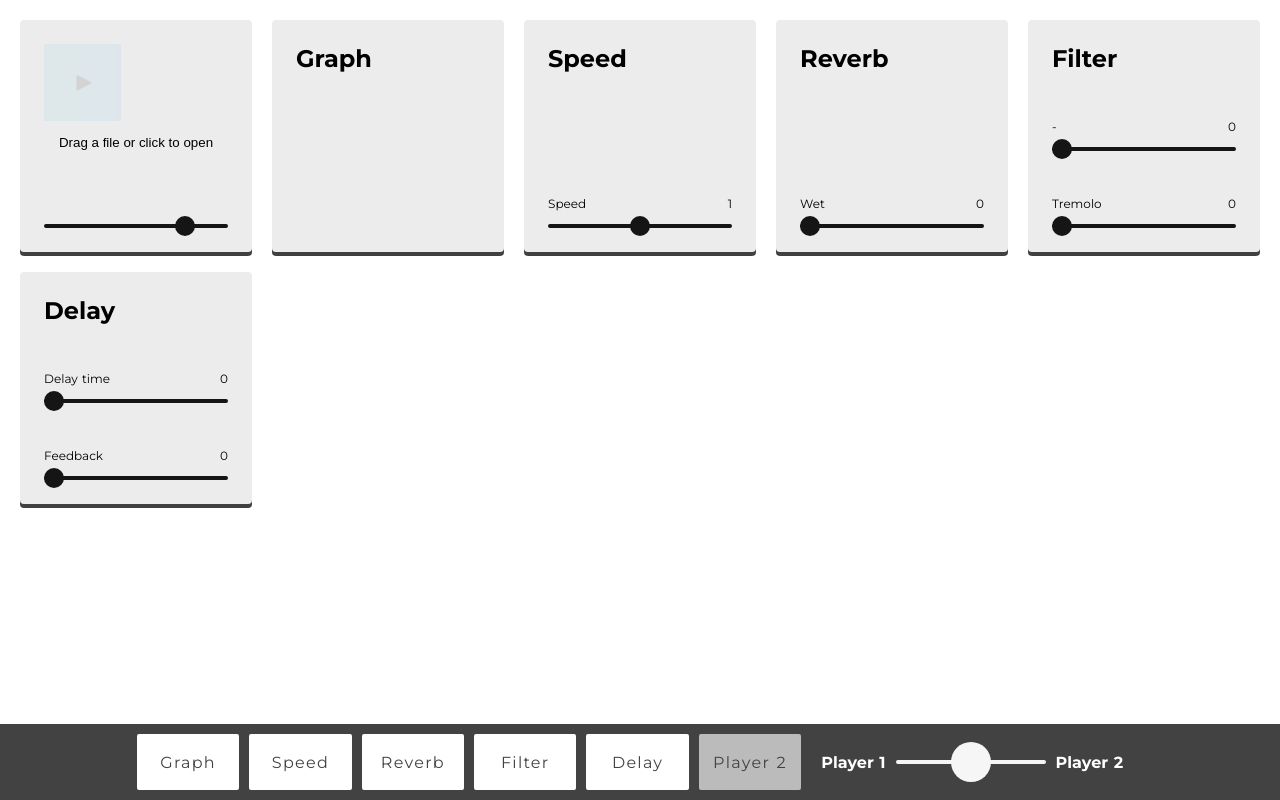
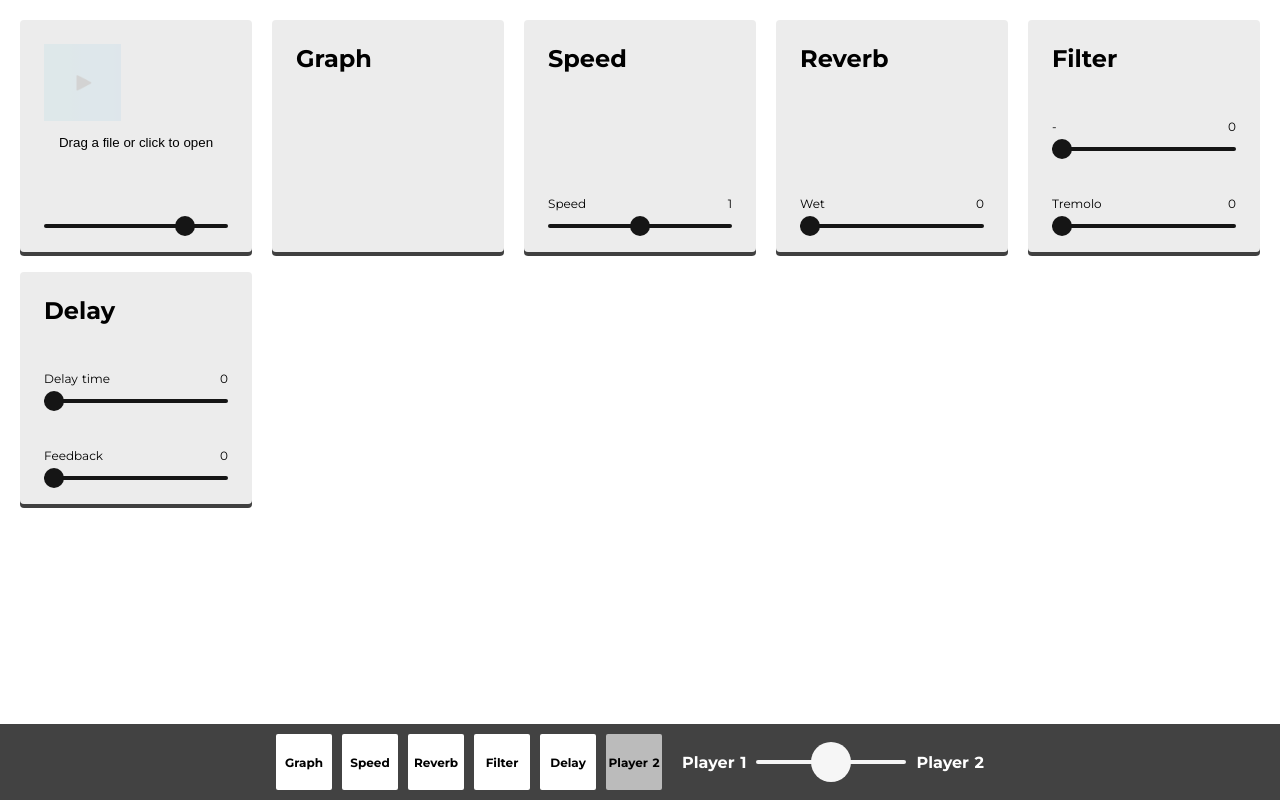
Before and after one commit to nckn/effe, a Nuxt app: page / in a window 1280 px wide. Built offline with nearby package versions, Linux system fonts and the light colour scheme; no server answers.

Commit message:
Working on effects btns

```diff
--- a/assets/scss/main.scss
+++ b/assets/scss/main.scss
@@ -227,8 +227,9 @@ canvas#analyser {
     justify-content: center;
     padding: 10px;
     .effects {
-      width: 8vw;
-      height: 100%;
+      width: 56px;
+      height: 56px;
+      // height: 100%;
       @include placeContentInMiddle();
       // margin: 1vh 0 1vh 1vh;
       // float: left;
@@ -247,18 +248,20 @@ canvas#analyser {
         background: lighten($color: $fx-bg, $amount: 30);
       }
       h4 {
-        width: 8vw;
-        display: table-cell;
-        text-align: center;
-        color: #424242;
-        /* color: #75C2BF; */
-        font-weight: 400; letter-spacing: .1vw;
-        pointer-events: none;
-        /*user-select: none;
-        -moz-user-select: none;
-        -webkit-user-select: none;
-        -ms-user-select: none;*/
+        font-size: 12px;
       }
+      //   width: 8vw;
+      //   display: table-cell;
+      //   text-align: center;
+      //   color: #424242;
+      //   /* color: #75C2BF; */
+      //   font-weight: 400; letter-spacing: .1vw;
+      //   pointer-events: none;
+      //   /*user-select: none;
+      //   -moz-user-select: none;
+      //   -webkit-user-select: none;
+      //   -ms-user-select: none;*/
+      // }
     }
   }
 }
--- a/components/MainView.vue
+++ b/components/MainView.vue
@@ -88,6 +88,7 @@ export default {
     self.$nextTick(
       self.setupAudioNodes(),
       self.assignRightSize('node'),
+      // self.assignRightSize('effects'),
       self.trackWindowResize(),
       self.prepareAnalyser(),
       self.setReverb()
```
